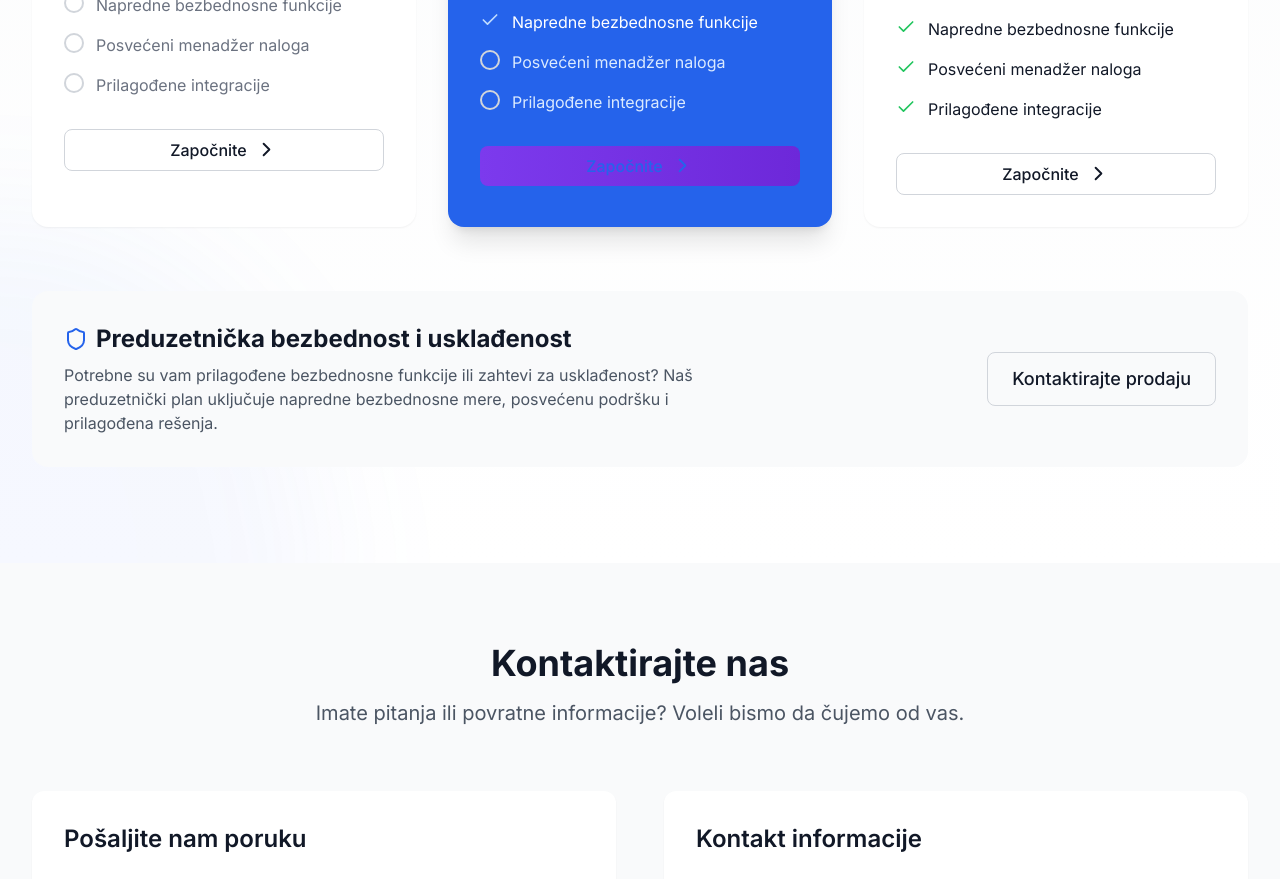
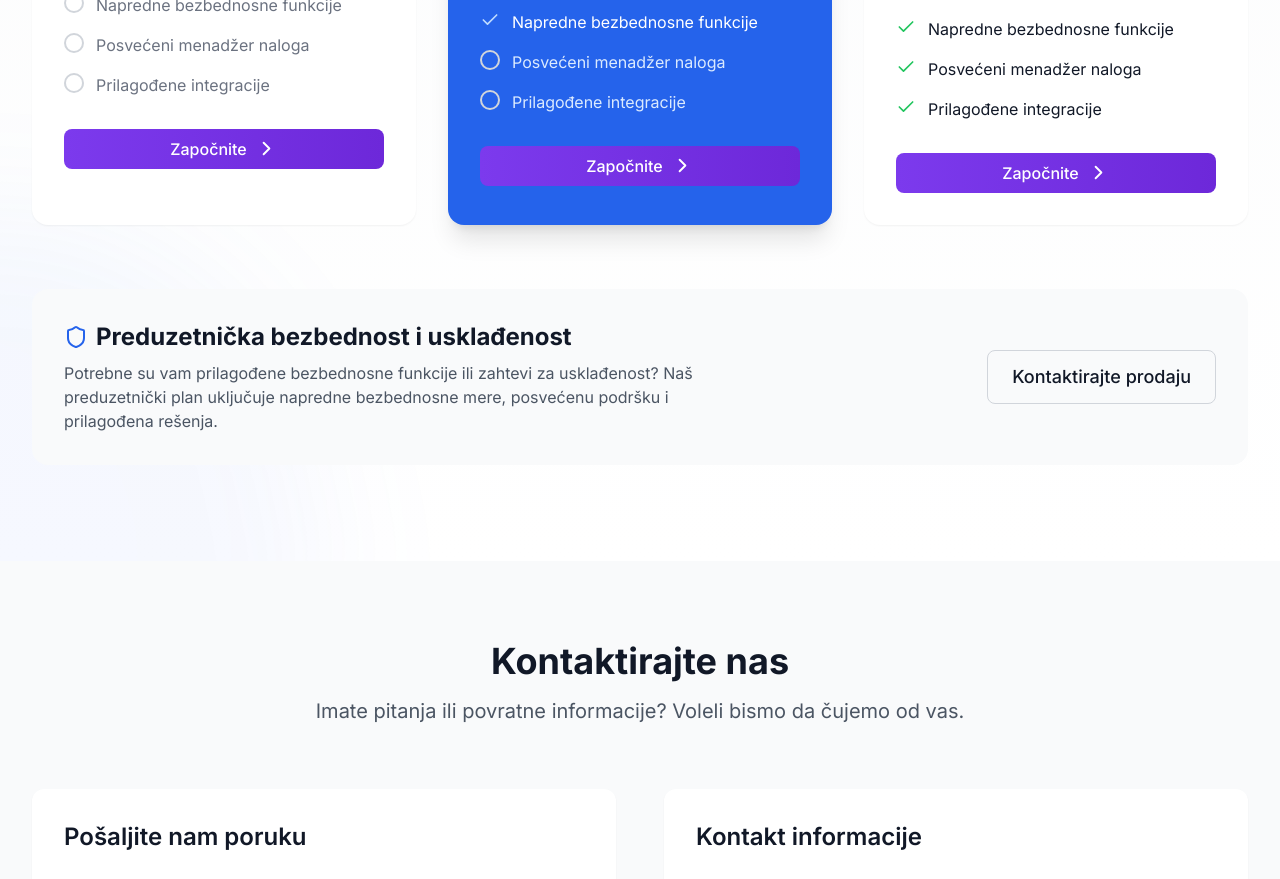
Before and after one commit to senadzukorlic/hackaton-uninp-client, a React (Vite) app: page / in a window 1280 px wide. Shown: the part 2200-3079 px from the top of the page. Built offline with nearby package versions, Linux system fonts and the light colour scheme; no server answers; what chartjs-plugin-datalabels would draw is missing.

Commit message:
gledaaaaaajjjjj  takaaaaa

```diff
--- a/package.json
+++ b/package.json
@@ -10,10 +10,10 @@
     "preview": "vite preview"
   },
   "dependencies": {
+    "@11labs/react": "^0.1.3",
     "@dnd-kit/core": "^6.3.1",
     "@dnd-kit/sortable": "^10.0.0",
     "@dnd-kit/utilities": "^3.2.2",
-    "@11labs/react": "^0.1.3",
     "axios": "^1.8.4",
     "chart.js": "^4.4.9",
     "chartjs-plugin-datalabels": "^2.2.0",
@@ -24,7 +24,8 @@
     "react-chartjs-2": "^5.3.0",
     "react-dom": "^18.3.1",
     "react-full-screen": "^1.1.1",
-    "react-router-dom": "^6.22.0"
+    "react-router-dom": "^6.22.0",
+    "uuid": "^11.1.0"
   },
   "devDependencies": {
     "@eslint/js": "^9.9.1",
--- a/src/App.tsx
+++ b/src/App.tsx
@@ -1,4 +1,4 @@
-import React, { useEffect, useState } from "react";
+import React, { useEffect, useState } from "react"
 import {
   BrowserRouter,
   Routes,
@@ -6,52 +6,56 @@ import {
   useLocation,
   Navigate,
   useNavigate,
-} from "react-router-dom";
-import { AnimatePresence } from "framer-motion";
-import { ThemeProvider } from "./contexts/ThemeContext";
-import Header from "./components/Header";
-import Footer from "./components/Footer";
-import HomePage from "./pages/HomePage";
-import AuthPage from "./pages/AuthPage";
-import NotFoundPage from "./pages/NotFoundPage";
-import ProfilePage from "./pages/ProfilePage";
-import StickyFooter from "./components/StickyFooter";
-import VoiceAssistant from "./components/VoiceAssistant";
-import Contact from "./components/Contact";
-import Pricing from "./components/Pricing";
-import Features from "./components/Features";
-import axios from "axios";
-import CallOverlay from "./components/CallOverlay";
+} from "react-router-dom"
+import { AnimatePresence } from "framer-motion"
+import { ThemeProvider } from "./contexts/ThemeContext"
 import {
-  AiResponseProvider,
-  useAiResponse,
-} from "./contexts/AiResponseContext";
-import TaskBoard from "./components/TaskBoard";
+  NotificationProvider,
+  useNotification,
+} from "./components/Notification"
+import Header from "./components/Header"
+import Footer from "./components/Footer"
+import HomePage from "./pages/HomePage"
+import AuthPage from "./pages/AuthPage"
+import NotFoundPage from "./pages/NotFoundPage"
+import ProfilePage from "./pages/ProfilePage"
+import StickyFooter from "./components/StickyFooter"
+import VoiceAssistant from "./components/VoiceAssistant"
+import Contact from "./components/Contact"
+import Pricing from "./components/Pricing"
+import Features from "./components/Features"
+import axios from "axios"
+import CallOverlay from "./components/CallOverlay"
+import { AiResponseProvider, useAiResponse } from "./contexts/AiResponseContext"
+import TaskBoard from "./components/TaskBoard"
 
-// ScrollToTop component to handle scroll position on route changes
 const ScrollToTop: React.FC = () => {
-  const { pathname } = useLocation();
+  const { pathname } = useLocation()
   useEffect(() => {
-    window.scrollTo(0, 0);
-  }, [pathname]);
-
-  return null;
-};
+    window.scrollTo(0, 0)
+  }, [pathname])
+  return null
+}
 
 interface Calling {
-  calling: boolean;
-  setCall: React.Dispatch<React.SetStateAction<boolean>>;
+  calling: boolean
+  setCall: React.Dispatch<React.SetStateAction<boolean>>
 }
 
-// AnimatedRoutes component for page transitions
 const AnimatedRoutes: React.FC<Calling> = ({ calling, setCall }) => {
-  const location = useLocation();
-  const token = localStorage.getItem("token");
-  const { setAiRes } = useAiResponse();
-  const navigate = useNavigate();
+  const location = useLocation()
+  const token = localStorage.getItem("token")
+  const { setAiRes } = useAiResponse()
+  const navigate = useNavigate()
+  const notification = useNotification()
+
+  useEffect(() => {
+    notification.error("Dobrodošli u aplikaciju", "Uspeh")
+  }, [])
+
   useEffect(() => {
     const ping = () => {
-      console.log("Ping");
+      console.log("Ping")
       axios
         .get("http://localhost:8080/api/chat/current-task", {
           headers: {
@@ -60,18 +64,21 @@ const AnimatedRoutes: React.FC<Calling> = ({ calling, setCall }) => {
         })
         .then((res) => {
           if (res.data.success) {
-            setAiRes(res.data.data.response.userPromptResponse);
-            navigate("/calling");
-            console.log(res.data.data.response.userPromptResponse);
+            setAiRes(res.data.data.response.userPromptResponse)
+            navigate("/calling")
+            console.log(res.data.data.response.userPromptResponse)
           }
-        });
-    };
+        })
+        .catch((error) => {
+          console.log("API call failed:", error)
+        })
+    }
 
-    const interval = setInterval(ping, 10000);
-    ping(); // send one immediately on load
+    const interval = setInterval(ping, 10000)
+    ping()
 
-    return () => clearInterval(interval); // cleanup on unmount
-  }, []);
+    return () => clearInterval(interval)
+  }, [])
 
   return (
     <AnimatePresence mode="wait">
@@ -91,13 +98,7 @@ const AnimatedRoutes: React.FC<Calling> = ({ calling, setCall }) => {
         />
         <Route
           path="/assistant"
-          element={
-            token ? (
-              <VoiceAssistant />
-            ) : (
-              <Navigate to="/auth" />
-            )
-          }
+          element={token ? <VoiceAssistant /> : <Navigate to="/auth" />}
         />
         <Route
           path="/calling"
@@ -106,12 +107,12 @@ const AnimatedRoutes: React.FC<Calling> = ({ calling, setCall }) => {
               <CallOverlay
                 onShow={() => setCall(true)}
                 onAnswer={() => {
-                  setCall(false);
-                  navigate("/assistant");
+                  setCall(false)
+                  navigate("/assistant")
                 }}
                 onDecline={() => {
-                  setCall(false);
-                  navigate("/");
+                  setCall(false)
+                  navigate("/")
                 }}
               />
             ) : (
@@ -122,18 +123,18 @@ const AnimatedRoutes: React.FC<Calling> = ({ calling, setCall }) => {
         <Route path="*" element={<NotFoundPage />} />
       </Routes>
     </AnimatePresence>
-  );
-};
+  )
+}
 
 function App() {
-  const [call, setCall] = useState<boolean>(false);
+  const [call, setCall] = useState<boolean>(false)
 
   return (
     <AiResponseProvider>
       <ThemeProvider>
+        <NotificationProvider>
           <BrowserRouter>
             <ScrollToTop />
-
             <div className="flex flex-col min-h-screen bg-light dark:bg-dark transition-colors duration-300">
               {!call ? <Header /> : ""}
               <main className="flex-grow">
@@ -143,9 +144,10 @@ function App() {
               {!call ? <StickyFooter /> : ""}
             </div>
           </BrowserRouter>
+        </NotificationProvider>
       </ThemeProvider>
     </AiResponseProvider>
-  );
+  )
 }
 
-export default App;
+export default App
--- a/src/components/Button.tsx
+++ b/src/components/Button.tsx
@@ -1,46 +1,51 @@
-import React from 'react';
-import { motion } from 'framer-motion';
+import React from "react"
+import { motion } from "framer-motion"
 
 // Define variants and sizes
-type ButtonVariant = 'primary' | 'secondary' | 'outline';
-type ButtonSize = 'sm' | 'md' | 'lg';
+type ButtonVariant = "primary" | "secondary" | "outline"
+type ButtonSize = "sm" | "md" | "lg"
 
 // Props interface extending button attributes
 interface ButtonProps extends React.ButtonHTMLAttributes<HTMLButtonElement> {
-  variant?: ButtonVariant;
-  size?: ButtonSize;
-  children: React.ReactNode;
+  variant?: ButtonVariant
+  size?: ButtonSize
+  children: React.ReactNode
 }
 
 // Cast motion.button properly for TypeScript
-const MotionButton = motion.button as React.ElementType;
+const MotionButton = motion.button as React.ElementType
 
 const Button: React.FC<ButtonProps> = ({
-  variant = 'primary',
-  size = 'md',
+  variant = "primary",
+  size = "md",
   children,
-  className = '',
+  className = "",
   ...props
 }) => {
   // Base style
-  const baseStyles = "font-medium rounded-lg transition-all focus:outline-none focus:ring-2 focus:ring-offset-2";
+  const baseStyles =
+    "font-medium rounded-lg transition-all focus:outline-none focus:ring-2 focus:ring-offset-2"
 
   // Style variants
   const variantStyles = {
-    primary: "bg-gradient-to-r from-primary-600 to-primary-700 text-white hover:from-primary-700 hover:to-primary-800 focus:ring-primary-500",
-    secondary: "bg-gray-100 text-gray-900 hover:bg-gray-200 dark:bg-gray-700 dark:text-gray-100 dark:hover:bg-gray-600 focus:ring-gray-500",
-    outline: "border border-gray-300 dark:border-gray-600 bg-transparent text-gray-900 dark:text-gray-100 hover:bg-gray-50 dark:hover:bg-gray-800 focus:ring-gray-500",
-  };
+    primary:
+      "bg-gradient-to-r from-primary-600 to-primary-700 text-white hover:from-primary-700 hover:to-primary-800 focus:ring-primary-500",
+    secondary:
+      "bg-gray-100 text-gray-900 hover:bg-gray-200 dark:bg-gray-700 dark:text-gray-100 dark:hover:bg-gray-600 focus:ring-gray-500",
+    outline:
+      "border border-gray-300 dark:border-gray-600 bg-transparent text-gray-900 dark:text-gray-100 hover:bg-gray-50 dark:hover:bg-gray-800 focus:ring-gray-500",
+    highlight: "bg-black text-blue-600 hover:bg-blue-50 focus:ring-blue-500",
+  }
 
   // Size variants
   const sizeStyles = {
     sm: "py-1.5 px-3 text-sm",
     md: "py-2 px-4 text-base",
     lg: "py-3 px-6 text-lg",
-  };
+  }
 
   // Combine all class names
-  const combinedClassName = `${baseStyles} ${variantStyles[variant]} ${sizeStyles[size]} ${className}`;
+  const combinedClassName = `${baseStyles} ${variantStyles[variant]} ${sizeStyles[size]} ${className}`
 
   return (
     <MotionButton
@@ -51,7 +56,7 @@ const Button: React.FC<ButtonProps> = ({
     >
       {children}
     </MotionButton>
-  );
-};
+  )
+}
 
-export default Button;
+export default Button
--- /dev/null
+++ b/src/components/Notification.tsx
@@ -0,0 +1,233 @@
+import React, {
+  createContext,
+  useContext,
+  useState,
+  useEffect,
+  ReactNode,
+} from "react"
+import { motion, AnimatePresence } from "framer-motion"
+import { v4 as uuidv4 } from "uuid"
+import {
+  CheckCircle,
+  AlertCircle,
+  Info,
+  AlertTriangle,
+  X,
+  Bell,
+  Heart,
+  Activity,
+} from "lucide-react"
+
+type NotificationType =
+  | "success"
+  | "error"
+  | "info"
+  | "warning"
+  | "health"
+  | "alarm"
+  | "activity"
+
+interface Notification {
+  id: string
+  message: string
+  type: NotificationType
+  title?: string
+  duration?: number
+  priority?: "low" | "medium" | "high"
+}
+
+type NotificationContextType = {
+  success: (message: string, title?: string) => void
+  error: (message: string, title?: string) => void
+  info: (message: string, title?: string) => void
+  warning: (message: string, title?: string) => void
+  health: (
+    message: string,
+    title?: string,
+    priority?: "low" | "medium" | "high"
+  ) => void
+  alarm: (
+    message: string,
+    title?: string,
+    priority?: "low" | "medium" | "high"
+  ) => void
+  activity: (message: string, title?: string) => void
+}
+
+const NotificationContext = createContext<NotificationContextType | undefined>(
+  undefined
+)
+
+const NotificationItem: React.FC<{
+  notification: Notification
+  onRemove: (id: string) => void
+}> = ({ notification, onRemove }) => {
+  const {
+    id,
+    type,
+    message,
+    title,
+    duration = type === "alarm" ? null : 4000,
+    priority,
+  } = notification
+
+  useEffect(() => {
+    if (duration) {
+      const timer = setTimeout(() => onRemove(id), duration)
+      return () => clearTimeout(timer)
+    }
+  }, [id, duration, onRemove])
+
+  const getTypeStyles = () => {
+    const baseStyles = {
+      success: {
+        icon: CheckCircle,
+        bg: "bg-emerald-500",
+        text: "text-emerald-50",
+      },
+      error: { icon: AlertCircle, bg: "bg-rose-500", text: "text-rose-50" },
+      warning: {
+        icon: AlertTriangle,
+        bg: "bg-amber-500",
+        text: "text-amber-50",
+      },
+      info: { icon: Info, bg: "bg-sky-500", text: "text-sky-50" },
+      health: { icon: Heart, bg: "bg-pink-500", text: "text-pink-50" },
+      alarm: { icon: Bell, bg: "bg-purple-500", text: "text-purple-50" },
+      activity: { icon: Activity, bg: "bg-indigo-500", text: "text-indigo-50" },
+    }[type]
+
+    const Icon = baseStyles.icon
+    return { ...baseStyles, Icon }
+  }
+
+  const styles = getTypeStyles()
+
+  return (
+    <motion.div
+      layout
+      initial={{ opacity: 0, x: 50, y: 0 }}
+      animate={{ opacity: 1, x: 0, y: 0 }}
+      exit={{ opacity: 0, x: 50 }}
+      transition={{ type: "spring", stiffness: 400, damping: 30 }}
+      className={`${styles.bg} rounded-lg shadow-lg shadow-black/5 w-64 overflow-hidden`} // Uklonjena klasa backdrop-blur-sm
+    >
+      <div className="px-4 py-3">
+        <div className="flex items-start gap-3">
+          <div className={`${styles.text} mt-0.5`}>
+            <styles.Icon size={18} />
+          </div>
+          <div className="flex-1 min-w-0">
+            {title && (
+              <h3
+                className={`${styles.text} font-medium text-sm flex items-center gap-2`}
+              >
+                {title}
+                {priority && (
+                  <span
+                    className={`px-1.5 py-0.5 rounded-full text-xs bg-white/20`}
+                  >
+                    {priority}
+                  </span>
+                )}
+              </h3>
+            )}
+            <p className={`${styles.text} text-sm mt-1 opacity-90`}>
+              {message}
+            </p>
+          </div>
+          <button
+            onClick={() => onRemove(id)}
+            className={`${styles.text} opacity-60 hover:opacity-100 transition-opacity`}
+          >
+            <X size={14} />
+          </button>
+        </div>
+      </div>
+    </motion.div>
+  )
+}
+
+export const NotificationProvider: React.FC<{ children: ReactNode }> = ({
+  children,
+}) => {
+  const [notifications, setNotifications] = useState<Notification[]>([])
+
+  const addNotification = (notification: Omit<Notification, "id">) => {
+    setNotifications((prev) =>
+      [{ ...notification, id: uuidv4() }, ...prev].slice(0, 5)
+    )
+  }
+
+  const removeNotification = (id: string) => {
+    setNotifications((prev) => prev.filter((n) => n.id !== id))
+  }
+
+  const success = (message: string, title?: string) =>
+    addNotification({ message, type: "success", title })
+
+  const error = (message: string, title?: string) =>
+    addNotification({ message, type: "error", title })
+
+  const info = (message: string, title?: string) =>
+    addNotification({ message, type: "info", title })
+
+  const warning = (message: string, title?: string) =>
+    addNotification({ message, type: "warning", title })
+
+  const health = (
+    message: string,
+    title?: string,
+    priority: "low" | "medium" | "high" = "low"
+  ) => addNotification({ message, type: "health", title, priority })
+
+  const alarm = (
+    message: string,
+    title?: string,
+    priority: "low" | "medium" | "high" = "high"
+  ) =>
+    addNotification({
+      message,
+      type: "alarm",
+      title,
+      priority,
+      duration: undefined,
+    })
+
+  const activity = (message: string, title?: string) =>
+    addNotification({ message, type: "activity", title })
+
+  return (
+    <NotificationContext.Provider
+      value={{
+        success,
+        error,
+        info,
+        warning,
+        health,
+        alarm,
+        activity,
+      }}
+    >
+      {children}
+      <div className="fixed top-4 right-4 z-50 flex flex-col gap-2">
+        <AnimatePresence>
+          {notifications.map((notification) => (
+            <NotificationItem
+              key={notification.id}
+              notification={notification}
+              onRemove={removeNotification}
+            />
+          ))}
+        </AnimatePresence>
+      </div>
+    </NotificationContext.Provider>
+  )
+}
+
+export const useNotification = () => {
+  const context = useContext(NotificationContext)
+  if (!context)
+    throw new Error("useNotification must be used within NotificationProvider")
+  return context
+}
--- a/src/components/Pricing.tsx
+++ b/src/components/Pricing.tsx
@@ -1,5 +1,5 @@
-import React, { useState } from "react";
-import { motion } from "framer-motion";
+import React, { useState } from "react"
+import { motion } from "framer-motion"
 import {
   Check,
   Brain,
@@ -8,29 +8,29 @@ import {
   Shield,
   Star,
   ChevronRight,
-} from "lucide-react";
-import Button from "./Button";
-import AnimatedSection from "./AnimatedSection";
+} from "lucide-react"
+import Button from "./Button"
+import AnimatedSection from "./AnimatedSection"
 
 interface PricingFeature {
-  name: string;
-  included: boolean;
-  highlight?: boolean;
+  name: string
+  included: boolean
+  highlight?: boolean
 }
 
 interface PricingTier {
-  name: string;
-  description: string;
-  price: string;
-  billingPeriod: string;
-  features: PricingFeature[];
-  icon: React.ReactNode;
-  highlight?: boolean;
-  buttonVariant?: "primary" | "outline";
+  name: string
+  description: string
+  price: string
+  billingPeriod: string
+  features: PricingFeature[]
+  icon: React.ReactNode
+  highlight?: boolean
+  buttonVariant?: "primary" | "outline"
 }
 
 const Pricing: React.FC = () => {
-  const [isAnnual, setIsAnnual] = useState(true);
+  const [isAnnual, setIsAnnual] = useState(true)
 
   const pricingTiers: PricingTier[] = [
     {
@@ -93,7 +93,7 @@ const Pricing: React.FC = () => {
         { name: "Prilagođene integracije", included: true },
       ],
     },
-  ];
+  ]
 
   const containerVariants = {
     hidden: { opacity: 0 },
@@ -103,7 +103,7 @@ const Pricing: React.FC = () => {
         staggerChildren: 0.2,
       },
     },
-  };
+  }
 
   const itemVariants = {
     hidden: { opacity: 0, y: 20 },
@@ -115,7 +115,7 @@ const Pricing: React.FC = () => {
         ease: [0.16, 1, 0.3, 1],
       },
     },
-  };
+  }
 
   return (
     <section className="py-24 bg-gradient-to-b from-gray-50 to-white dark:from-gray-900 dark:to-gray-800 relative overflow-hidden">
@@ -282,17 +282,12 @@ const Pricing: React.FC = () => {
 
                   <div className="mt-8">
                     <Button
-                      variant={tier.buttonVariant}
+                      variant="primary"
                       className={`w-full flex justify-center ${
                         tier.highlight
-                          ? "!bg-black !text-blue-600 hover:!bg-blue-50 important-override"
+                          ? "!bg-black !text-white-600 hover:!bg-blue-50"
                           : ""
                       }`}
-                      style={
-                        tier.highlight
-                          ? { backgroundColor: "black", color: "#2563EB" }
-                          : {}
-                      }
                     >
                       Započnite
                       <ChevronRight size={23} className="ml-2" />
@@ -327,7 +322,7 @@ const Pricing: React.FC = () => {
         </AnimatedSection>
       </div>
     </section>
-  );
-};
+  )
+}
 
-export default Pricing;
+export default Pricing
```
Also changed, not shown: 1 other file (tests, documents, lock files or other folders). Lines whose indentation alone changed are shown as unchanged.
